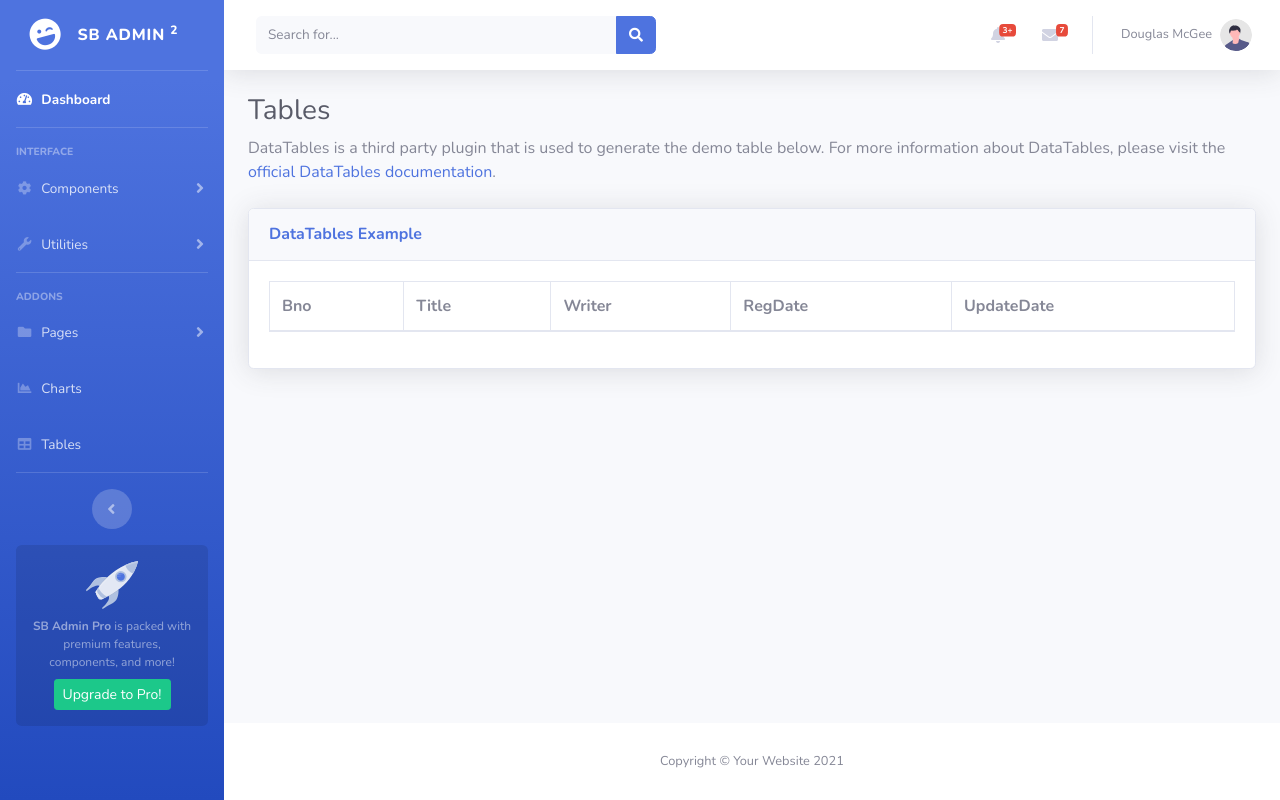
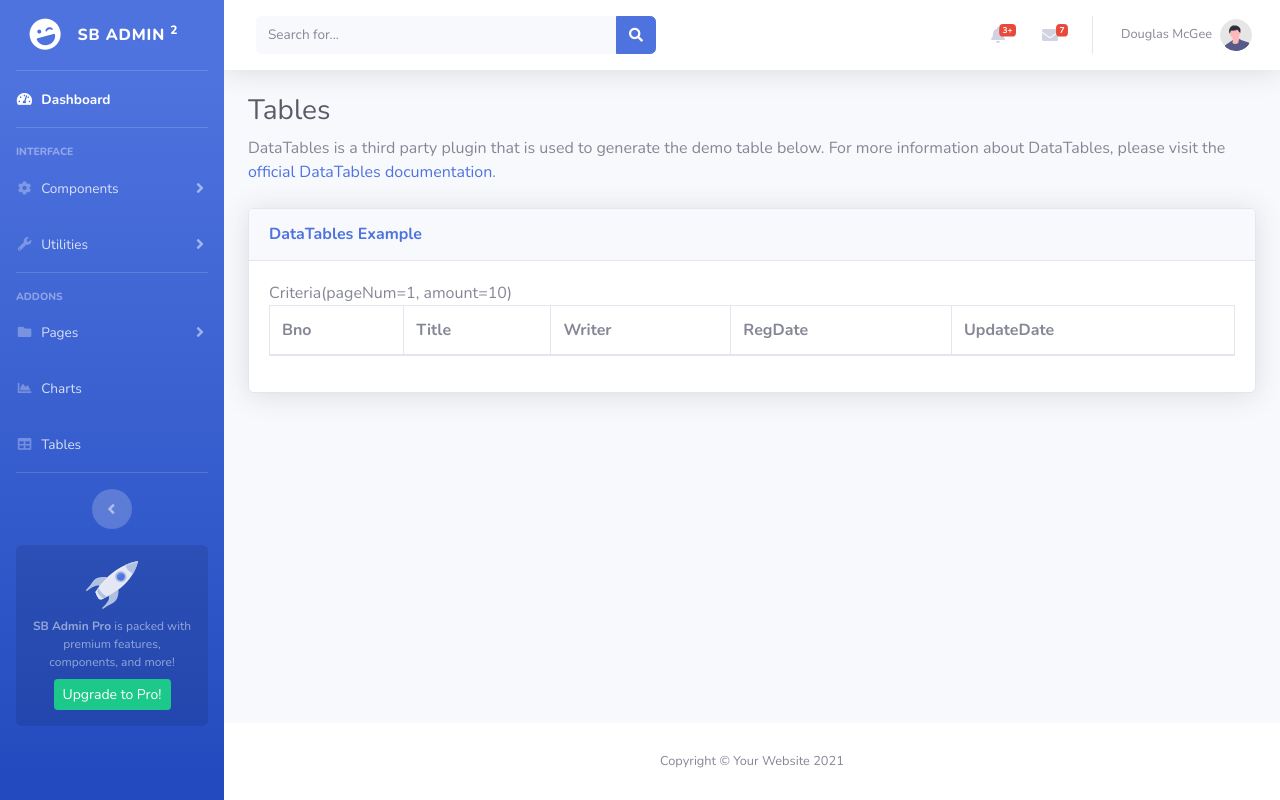
Before and after one commit to wj402/Spring_project, a Java web app: page /board/list in a window 1280 px wide. Run offline with Spring Boot 4, a stand-in JSP engine, Linux system fonts and the light colour scheme; data that the repository does not hold is empty; the project's own start-up code is not run, and a stand-in starts its controllers and pages.

Commit message:
[Add] 페이지 처리하기 추가
Controller, Service

#Resolves: #1

```diff
--- a/src/main/java/org/zerock/ex00/controller/BoardController.java
+++ b/src/main/java/org/zerock/ex00/controller/BoardController.java
@@ -4,12 +4,10 @@ import lombok.RequiredArgsConstructor;
 import lombok.extern.log4j.Log4j2;
 import org.springframework.stereotype.Controller;
 import org.springframework.ui.Model;
-import org.springframework.web.bind.annotation.GetMapping;
-import org.springframework.web.bind.annotation.PathVariable;
-import org.springframework.web.bind.annotation.PostMapping;
-import org.springframework.web.bind.annotation.RequestMapping;
+import org.springframework.web.bind.annotation.*;
 import org.springframework.web.servlet.mvc.support.RedirectAttributes;
 import org.zerock.ex00.domain.BoardVO;
+import org.zerock.ex00.domain.Criteria;
 import org.zerock.ex00.service.BoardService;
 
 import java.util.List;
@@ -24,10 +22,12 @@ public class BoardController {
 
     //list
     @GetMapping("/list")
-    public void list(Model model) {
+    public void list(
+            @ModelAttribute("cri") Criteria criteria,
+            Model model) {
         log.info("list...........");
 
-        List<BoardVO> list = boardService.list();
+        java.util.List<BoardVO> list = boardService.getList(criteria);
 
         log.info(list);
 
--- a/src/main/java/org/zerock/ex00/service/BoardService.java
+++ b/src/main/java/org/zerock/ex00/service/BoardService.java
@@ -5,6 +5,7 @@ import lombok.extern.log4j.Log4j2;
 import org.springframework.stereotype.Service;
 import org.springframework.transaction.annotation.Transactional;
 import org.zerock.ex00.domain.BoardVO;
+import org.zerock.ex00.domain.Criteria;
 import org.zerock.ex00.mappers.BoardMapper;
 
 @Service
@@ -14,6 +15,11 @@ import org.zerock.ex00.mappers.BoardMapper;
 public class BoardService {
 
     private final BoardMapper boardMapper;
+
+    public java.util.List<BoardVO> getList(Criteria criteria) {
+
+        return boardMapper.getPage(criteria);
+    }
 
     public Long register(BoardVO boardVO) {
 
--- a/src/main/webapp/WEB-INF/views/board/list.jsp
+++ b/src/main/webapp/WEB-INF/views/board/list.jsp
@@ -17,6 +17,9 @@
     </div>
     <div class="card-body">
         <div class="table-responsive">
+
+            ${cri}
+
             <table class="table table-bordered" id="dataTable" width="100%" cellspacing="0">
                 <thead>
                 <tr>
```
